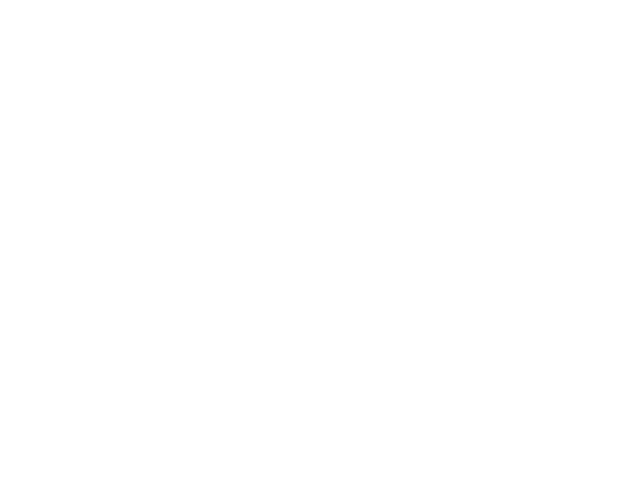
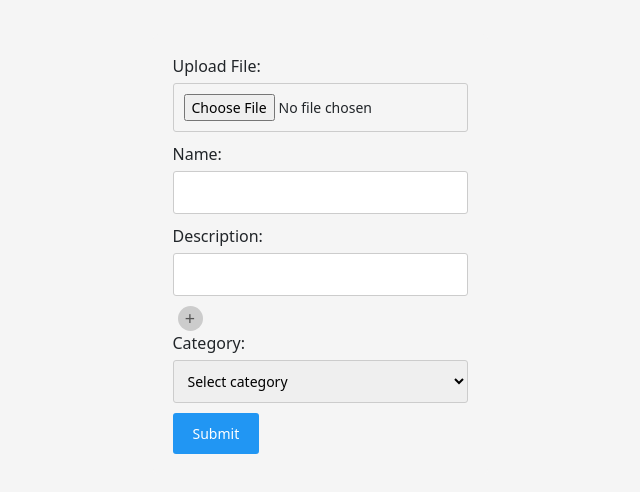
Before and after one commit to bcsf19a010/FYP, a React (Create React App) app in the folder frontend/: page /addexercise in a window 1280 px wide. Before the commit this address had no page. Shown: the part 146-638 px from the top of the page, without its empty margins (128-768 px from the left). Built offline with nearby package versions, Linux system fonts and the light colour scheme.

Commit message:
add Exercise form added

```diff
--- a/frontend/src/App.js
+++ b/frontend/src/App.js
@@ -16,7 +16,8 @@ import "./app.css";
 import { useEffect } from "react";
 import DisplayExercises from "./Components/DisplayExercises";
 import SignUp from "./Components/SignUp/Signup";
-import Exercise  from "./Components/Exercise/Exercise";
+import Exercise from "./Components/Exercise/Exercise";
+import AddExercise from "./Components/Exercise/AddExercise";
 
 function App() {
   const [bgclr, setbgclr] = useState(true);
@@ -33,7 +34,7 @@ function App() {
 
   //const user = JSON.parse(localStorage.getItem("user"));
   return (
-    <div className="App" style={{ backgroundImage}}>
+    <div className="App" style={{ backgroundImage }}>
       <BrowserRouter>
         <Routes>
           {/* <Route
@@ -69,9 +70,12 @@ function App() {
             element={[<Navbar />, <Login setbgclr={setbgclr} />, <Footer />]}
           />
 
-          <Route path="/adminPanel" element={[<Navbar />,<AdminPanel/>,<Footer/>]}/>
-          <Route path="/exercise" element={[<Exercise/>]}/>
-
+          <Route
+            path="/adminPanel"
+            element={[<Navbar />, <AdminPanel />, <Footer />]}
+          />
+          <Route path="/exercise" element={[<Exercise />]} />
+          <Route path="/addexercise" element={[<AddExercise />]} />
         </Routes>
       </BrowserRouter>
     </div>
--- /dev/null
+++ b/frontend/src/Components/Exercise/AddExercise.css
@@ -0,0 +1,65 @@
+.ae-cntr {
+    display: flex;
+    justify-content: center;
+    align-items: center;
+    height: 100vh;
+    width:70%;
+  }
+
+  .ae-container {
+    max-width: 400px;
+    padding: 20px;
+    background-color: #f5f5f5;
+    border-radius: 5px;
+  }
+
+  .ae-container label {
+    display: block;
+    margin-bottom: 5px;
+  }
+
+  .ae-container input[type="file"],
+  .ae-container input[type="text"],
+  .ae-container select {
+    width: 100%;
+    padding: 10px;
+    margin-bottom: 10px;
+    border: 1px solid #ccc;
+    border-radius: 3px;
+    font-size: 14px;
+  }
+
+  .ae-container button {
+    background-color: #4caf50;
+    color: white;
+    padding: 10px 20px;
+    border: none;
+    border-radius: 3px;
+    font-size: 14px;
+    cursor: pointer;
+  }
+
+  .ae-container button[type="submit"] {
+    background-color: #2196f3;
+  }
+
+  .ae-container button[type="button"] {
+    background-color: #ccc;
+    color: #555;
+    font-size: 18px;
+    margin-left: 5px;
+    border: none;
+    padding: 0;
+    width: 25px;
+    height: 25px;
+    border-radius: 50%;
+    line-height: 0;
+    cursor: pointer;
+  }
+
+  .ae-container button[type="button"]:hover {
+    background-color: #999;
+    color: #fff;
+  }
+
+  /* Add your own styles as needed */
--- /dev/null
+++ b/frontend/src/Components/Exercise/AddExercise.js
@@ -0,0 +1,201 @@
+import React, { useState } from "react";
+import "./AddExercise.css";
+
+const AddExercise = () => {
+  const [file, setFile] = useState(null);
+  const [name, setName] = useState("");
+  const [descriptions, setDescriptions] = useState([{ value: "" }]);
+  const [category, setCategory] = useState("");
+
+  const handleFileChange = (e) => {
+    const selectedFile = e.target.files[0];
+    setFile(selectedFile);
+  };
+
+  const handleNameChange = (e) => {
+    setName(e.target.value);
+  };
+
+  const handleDescriptionChange = (index, e) => {
+    const updatedDescriptions = [...descriptions];
+    updatedDescriptions[index].value = e.target.value;
+    setDescriptions(updatedDescriptions);
+  };
+
+  const handleAddDescription = () => {
+    const updatedDescriptions = [...descriptions, { value: "" }];
+    setDescriptions(updatedDescriptions);
+  };
+
+  const handleRemoveDescription = (index) => {
+    const updatedDescriptions = [...descriptions];
+    updatedDescriptions.splice(index, 1);
+    setDescriptions(updatedDescriptions);
+  };
+
+  const handleCategoryChange = (e) => {
+    setCategory(e.target.value);
+  };
+
+  const handleSubmit = (e) => {
+    e.preventDefault();
+    // Perform form submission or any other desired action here
+    console.log("Form submitted:", { file, name, descriptions, category });
+  };
+
+  return (
+    <div className="ae-cntr">
+      <form className="ae-container" onSubmit={handleSubmit}>
+        <div>
+          <label htmlFor="file">Upload File:</label>
+          <input type="file" id="file" onChange={handleFileChange} />
+        </div>
+        <div>
+          <label htmlFor="name">Name:</label>
+          <input
+            type="text"
+            id="name"
+            value={name}
+            onChange={handleNameChange}
+          />
+        </div>
+        <div>
+          <label htmlFor="description">Description:</label>
+          {descriptions.map((desc, index) => (
+            <div key={index}>
+              <input
+                type="text"
+                value={desc.value}
+                onChange={(e) => handleDescriptionChange(index, e)}
+              />
+              {index === descriptions.length - 1 && (
+                <div>
+                  <button type="button" onClick={handleAddDescription}>
+                    +
+                  </button>
+                  {descriptions.length > 1 && (
+                    <button
+                      type="button"
+                      onClick={() => handleRemoveDescription(index)}
+                    >
+                      -
+                    </button>
+                  )}
+                </div>
+              )}
+            </div>
+          ))}
+        </div>
+        <div>
+          <label htmlFor="category">Category:</label>
+          <select
+            id="category"
+            value={category}
+            onChange={handleCategoryChange}
+          >
+            <option value="">Select category</option>
+            <option value="Chest">Chest</option>
+            <option value="Traps">Traps</option>
+            <option value="Bicep">Bicep</option>
+          </select>
+        </div>
+        <button type="submit">Submit</button>
+      </form>
+    </div>
+  );
+};
+
+export default AddExercise;
+
+// import React, { useState } from "react";
+// import "./AddExercise.css";
+
+// const AddExercise = () => {
+//   const [file, setFile] = useState(null);
+//   const [name, setName] = useState("");
+//   const [descriptions, setDescriptions] = useState([{ value: "" }]);
+//   const [category, setCategory] = useState("");
+
+//   const handleFileChange = (e) => {
+//     const selectedFile = e.target.files[0];
+//     setFile(selectedFile);
+//   };
+
+//   const handleNameChange = (e) => {
+//     setName(e.target.value);
+//   };
+
+//   const handleDescriptionChange = (index, e) => {
+//     const updatedDescriptions = [...descriptions];
+//     updatedDescriptions[index].value = e.target.value;
+//     setDescriptions(updatedDescriptions);
+//   };
+
+//   const handleAddDescription = () => {
+//     const updatedDescriptions = [...descriptions, { value: "" }];
+//     setDescriptions(updatedDescriptions);
+//   };
+
+//   const handleCategoryChange = (e) => {
+//     setCategory(e.target.value);
+//   };
+
+//   const handleSubmit = (e) => {
+//     e.preventDefault();
+//     // Perform form submission or any other desired action here
+//     console.log("Form submitted:", { file, name, descriptions, category });
+//   };
+
+//   return (
+//     <div className="ae-cntr">
+//       <form className="ae-container" onSubmit={handleSubmit}>
+//         <div>
+//           <label htmlFor="file">Upload File:</label>
+//           <input type="file" id="file" onChange={handleFileChange} />
+//         </div>
+//         <div>
+//           <label htmlFor="name">Name:</label>
+//           <input
+//             type="text"
+//             id="name"
+//             value={name}
+//             onChange={handleNameChange}
+//           />
+//         </div>
+//         <div>
+//           <label htmlFor="description">Description:</label>
+//           {descriptions.map((desc, index) => (
+//             <div key={index}>
+//               <input
+//                 type="text"
+//                 value={desc.value}
+//                 onChange={(e) => handleDescriptionChange(index, e)}
+//               />
+//               {index === descriptions.length - 1 && (
+//                 <button type="button" onClick={handleAddDescription}>
+//                   +
+//                 </button>
+//               )}
+//             </div>
+//           ))}
+//         </div>
+//         <div>
+//           <label htmlFor="category">Category:</label>
+//           <select
+//             id="category"
+//             value={category}
+//             onChange={handleCategoryChange}
+//           >
+//             <option value="">Select category</option>
+//             <option value="Chest">Chest</option>
+//             <option value="Traps">Traps</option>
+//             <option value="Bicep">Bicep</option>
+//           </select>
+//         </div>
+//         <button type="submit">Submit</button>
+//       </form>
+//     </div>
+//   );
+// };
+
+// export default AddExercise;
```
Also changed, not shown: 1 other file (tests, documents, lock files or other folders).
